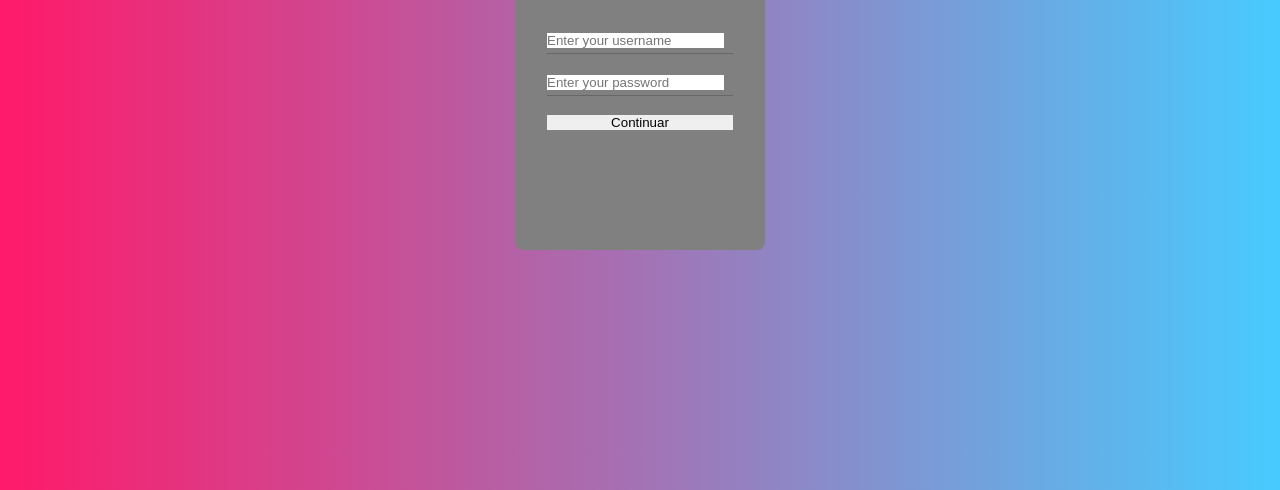
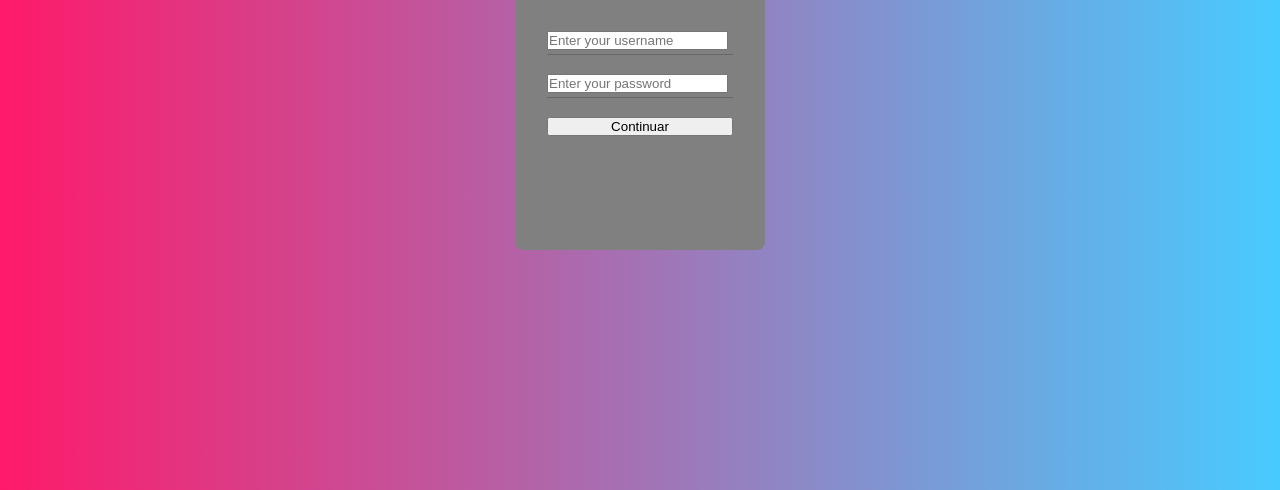
Before and after one commit to AugustoAU/login, a plain HTML site: page index.html in a window 1280 px wide. Shown: the part 310-800 px from the top of the page. Drawn offline with Linux system fonts and the light colour scheme.

Commit message:
Update style.css

```diff
--- a/css/style.css
+++ b/css/style.css
@@ -2,22 +2,18 @@
     box-sizing: border-box;
     margin: 0;
     padding: 0;
-    border: 0;
 }
 
 html,body{
-
     height: 100%;
 }
 
 
 body{
-    position: relative;
-    width: 100%;
     overflow-y:hidden;
     background: linear-gradient(90deg, hsla(339, 100%, 55%, 1) 0%, hsla(197, 100%, 64%, 1) 100%);
     background-repeat: no-repeat;
-    min-width: 100vh;
+    width: 100%;
     min-height: 52vw;
     display: flex;
     align-items: center;
```
